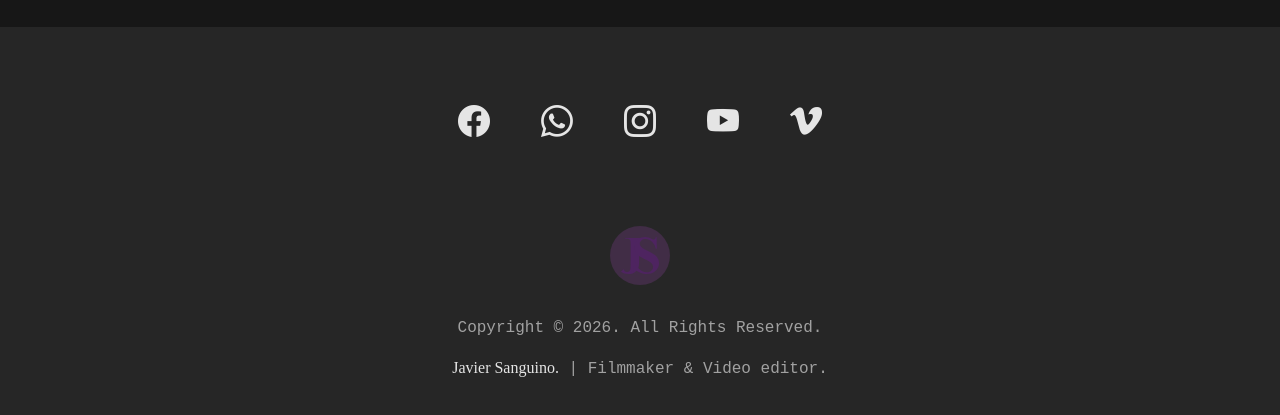
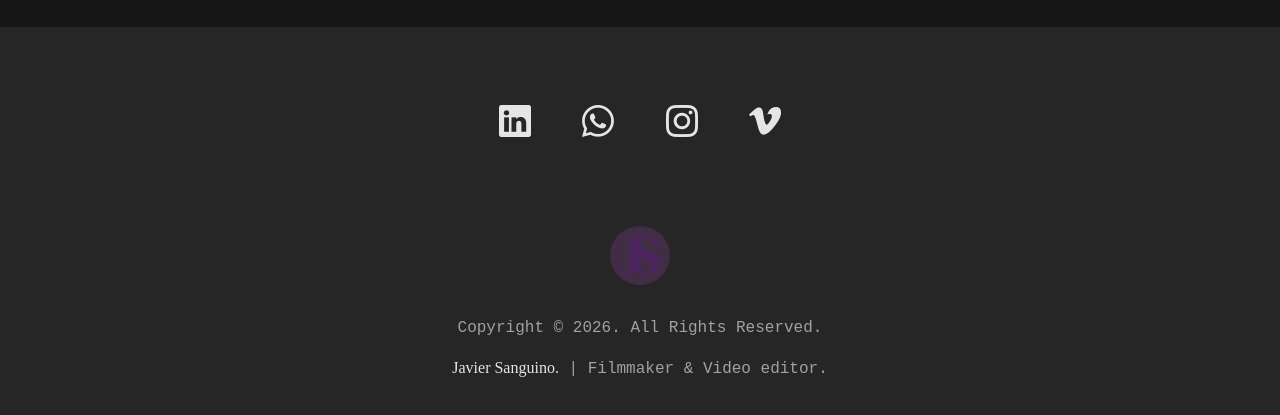
Before and after one commit to Javier-Sanguino/Portfolio, a website: page pages/portafolio.html in a window 1280 px wide. Shown: the part 1941-2356 px from the top of the page. Drawn offline with Linux system fonts and the light colour scheme; a web font is replaced by a local one.

Commit message:
Commit: Integración de Linkdln

```diff
--- a/pages/portafolio.html
+++ b/pages/portafolio.html
@@ -64,7 +64,8 @@
                 <div class="gallery-item-overlay">
                     <h3>Sesión 01 - Steven Rueda</h3>
                     <p>fotógrafo<span class="separador">|</span>Editor</p>
-                    <a href="https://magentapictures.pixieset.com/sesion01steven/" target="_blank" class="btn btn-sm gallery-item-btn">Ver<i class="bi bi-chevron-right"></i></a>
+                    <a href="https://magentapictures.pixieset.com/sesion01steven/" target="_blank"
+                        class="btn btn-sm gallery-item-btn">Ver<i class="bi bi-chevron-right"></i></a>
                 </div>
             </figure>
             <figure class="gallery-item" data-category="artes"> <!-- Documental -->
@@ -83,8 +84,8 @@
                 <div class="gallery-item-overlay">
                     <h3>Sesión 02 - Maria Paula Ricon</h3>
                     <p>Fotógrafo<span class="separador">|</span>Editor</p>
-                    <a href="https://magentapictures.pixieset.com/mariapaula/" target="_blank" class="btn btn-sm gallery-item-btn">Ver<i
-                            class="bi bi-chevron-right"></i></a>
+                    <a href="https://magentapictures.pixieset.com/mariapaula/" target="_blank"
+                        class="btn btn-sm gallery-item-btn">Ver<i class="bi bi-chevron-right"></i></a>
                 </div>
             </figure>
             <figure class="gallery-item" data-category="musical"> <!-- Videoclip -->
@@ -103,8 +104,8 @@
                 <div class="gallery-item-overlay">
                     <h3>Sesión 02 - Maria Paula Ricon</h3>
                     <p>Fotógrafo<span class="separador">|</span>Editor</p>
-                    <a href="https://magentapictures.pixieset.com/mariapaula/" target="_blank" class="btn btn-sm gallery-item-btn">Ver<i
-                            class="bi bi-chevron-right"></i></a>
+                    <a href="https://magentapictures.pixieset.com/mariapaula/" target="_blank"
+                        class="btn btn-sm gallery-item-btn">Ver<i class="bi bi-chevron-right"></i></a>
                 </div>
             </figure>
             <figure class="gallery-item" data-category="artes"> <!-- Cleptomanía -->
@@ -165,8 +166,9 @@
                     <!-- Footer Social Links -->
                     <div class="social-icon">
                         <ul class="list-inline">
-                            <li class="list-inline-item"><a href="https://www.facebook.com/share/17s8xpckcD/"
-                                    target="_blank"><i class="bi bi-facebook"></i></a>
+                            <li class="list-inline-item"><a
+                                    href="https://www.linkedin.com/in/javier-sanguino-espa%C3%B1a-aa60a91b0/"
+                                    target="_blank"><i class="bi bi-linkedin"></i></a>
                             </li>
                             <li class="list-inline-item"><a
                                     href="https://wa.me/573226816161?text=Hola%20Javier,%20vi%20tu%20portafolio%20y%20me%20gustaría%20hablar%20sobre%20un%20proyecto."
@@ -175,9 +177,8 @@
                             <li class="list-inline-item"><a href="https://www.instagram.com/javier_sanguino_espana"
                                     target="_blank"><i class="bi bi-instagram"></i></a>
                             </li>
-                            <li class="list-inline-item"><a href="#" target="_blank"><i class="bi bi-youtube"></i></a>
-                            </li>
-                            <i class="tf-ion-social-youtube"></i>
+                            <!-- <li class="list-inline-item"><a href="#" target="_blank"><i class="bi bi-youtube"></i></a>
+                            </li> -->
                             <li class="list-inline-item"><a href="https://vimeo.com/user38962826?fl=pp&fe=sh"
                                     target="_blank"><i class="bi bi-vimeo"></i></a>
                             </li>
```
Also changed, not shown: index.html (+7 -10 lines).
